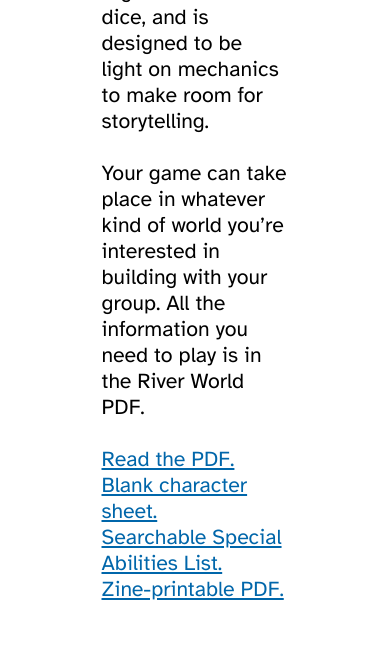
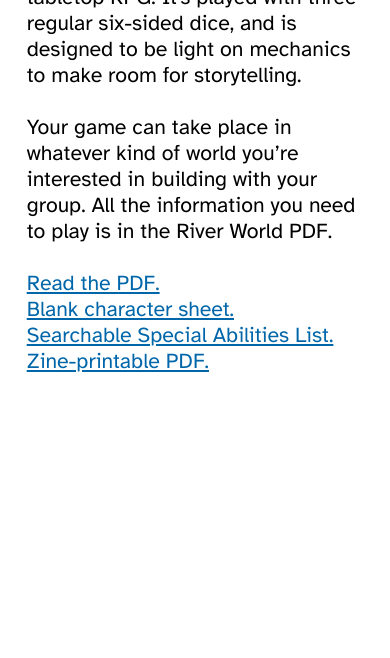
Before and after one commit to j-goodman/river-world, a plain HTML site: page index.html in a window 390 px wide. Shown: the part 279-937 px from the top of the page. After the commit the page ends 844 px from the top, so only its background shows below. Drawn offline with Linux system fonts and the light colour scheme.

Commit message:
Add responsive page width.

```diff
--- a/style.css
+++ b/style.css
@@ -29,6 +29,12 @@ li {
     flex-direction: column;
     justify-content: center;
     width: 60%;
+}
+
+@media screen and (max-width: 650px) {
+    .home-page, .zine-print-page, .special-abilities-page {
+        width: 90%;
+    }
 }
 
 .header-image {
```
